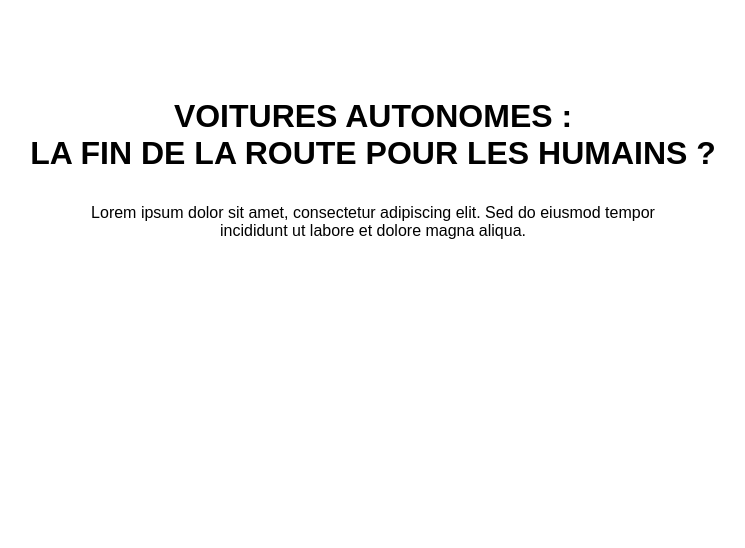
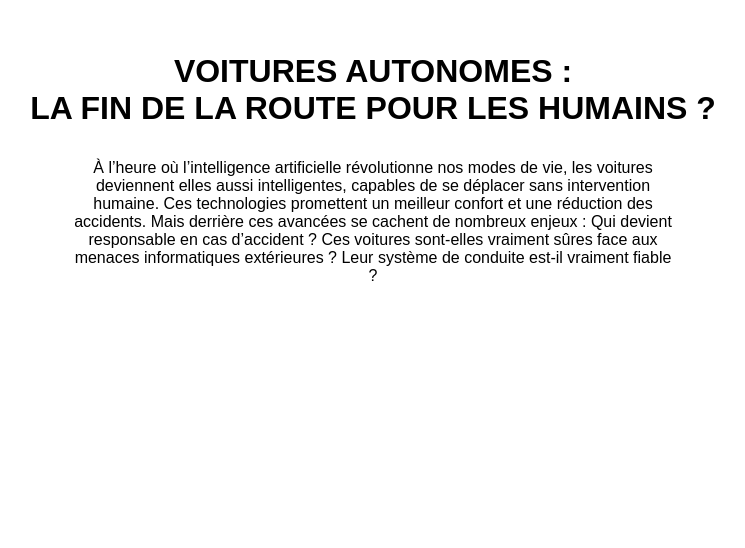
Before and after one commit to ilo80/msh-av-controversy, a React (Vite) app: page / in a window 1280 px wide. Shown: the part 252-800 px from the top of the page, without its empty margins (267-1012 px from the left). Built offline with nearby package versions, Linux system fonts and the light colour scheme.

Commit message:
chlore(introduction): replace placeholder description

```diff
--- a/src/components/Introduction.tsx
+++ b/src/components/Introduction.tsx
@@ -5,7 +5,7 @@ function Introduction() {
         VOITURES AUTONOMES :<br />LA FIN DE LA ROUTE POUR LES HUMAINS ?
       </h1>
       <p className="introduction-description">
-        Lorem ipsum dolor sit amet, consectetur adipiscing elit. Sed do eiusmod tempor incididunt ut labore et dolore magna aliqua.
+       À l’heure où l’intelligence artificielle révolutionne nos modes de vie, les voitures deviennent elles aussi intelligentes, capables de se déplacer sans intervention humaine. Ces technologies promettent un meilleur confort et une réduction des accidents. Mais derrière ces avancées se cachent de nombreux enjeux : Qui devient responsable en cas d’accident ? Ces voitures sont-elles vraiment sûres face aux menaces informatiques extérieures ? Leur système de conduite est-il vraiment fiable ?
       </p>
     </section>
   )
```
